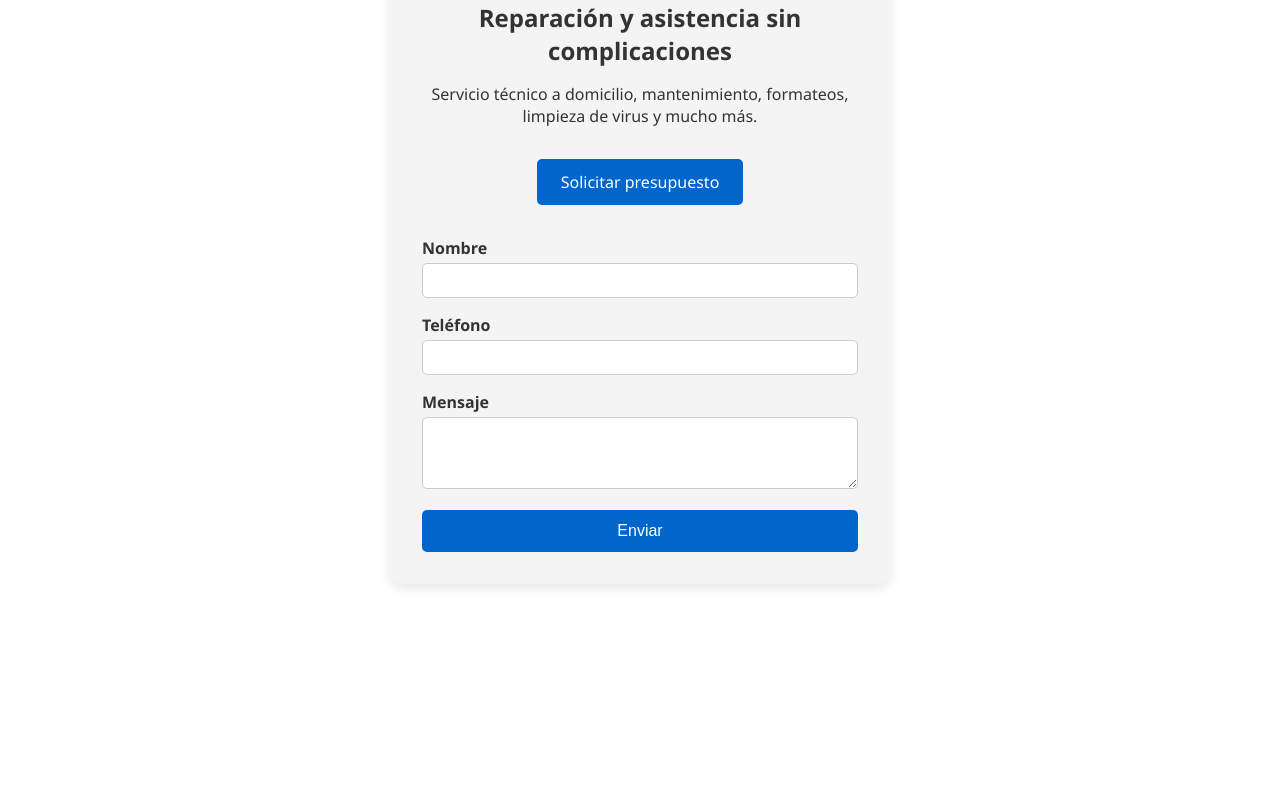
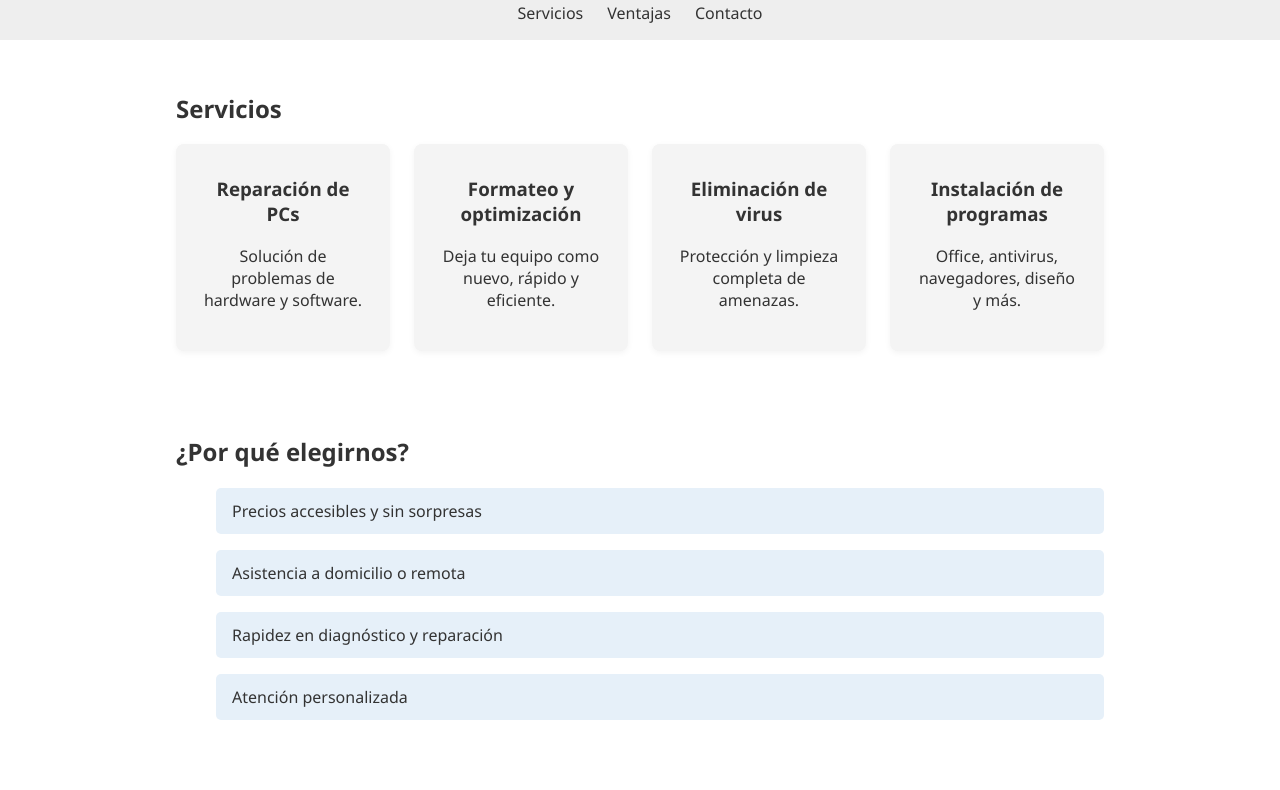
Before and after one commit to oskarwh87/solucionesinformaticas, a plain HTML site: page index.html in a window 1280 px wide. Shown: the part 171-961 px from the top of the page. Before the commit the page ends 800 px from the top, so only its background shows below. Drawn offline with Linux system fonts and the light colour scheme.

Commit message:
Update index.html

```diff
--- a/index.html
+++ b/index.html
@@ -6,69 +6,89 @@
   <title>Soluciones Informáticas Low Cost</title>
   <style>
     :root {
-      --color-principal: #0066cc;
+      --color-principal: #007acc;
       --color-secundario: #f4f4f4;
       --color-texto: #333;
     }
     * {
       box-sizing: border-box;
+      scroll-behavior: smooth;
     }
     body {
       margin: 0;
       font-family: 'Segoe UI', sans-serif;
       color: var(--color-texto);
-      background-color: white;
+      background-color: #fff;
+    }
+    header {
+      background: var(--color-principal);
+      color: white;
+      padding: 2rem 1rem;
+      text-align: center;
+    }
+    header h1 {
+      margin: 0;
+      font-size: 2rem;
+    }
+    header p {
+      margin-top: 0.5rem;
+      font-size: 1.1rem;
+    }
+    nav {
       display: flex;
-      align-items: center;
       justify-content: center;
-      height: 100vh;
-      overflow: hidden;
+      gap: 1.5rem;
+      padding: 1rem;
+      background: #eee;
     }
-    .contenedor {
+    nav a {
+      text-decoration: none;
+      color: var(--color-texto);
+      font-weight: 500;
+    }
+    section {
+      padding: 2rem 1rem;
+      max-width: 960px;
+      margin: auto;
+    }
+    .servicios {
+      display: grid;
+      grid-template-columns: repeat(auto-fit, minmax(200px, 1fr));
+      gap: 1.5rem;
+      margin-top: 1rem;
+    }
+    .servicio {
+      background: var(--color-secundario);
+      padding: 1.5rem;
+      border-radius: 8px;
+      box-shadow: 0 2px 6px rgba(0,0,0,0.05);
       text-align: center;
-      padding: 2rem;
-      max-width: 500px;
-      background-color: var(--color-secundario);
-      border-radius: 12px;
-      box-shadow: 0 4px 12px rgba(0,0,0,0.1);
     }
-    .logo {
-      font-size: 1.8rem;
-      font-weight: 700;
-      color: var(--color-principal);
-      margin-bottom: 1rem;
+    .servicio h3 {
+      margin-top: 0.5rem;
     }
-    h1 {
-      font-size: 1.5rem;
-      margin-bottom: 1rem;
+    .ventajas {
+      display: flex;
+      flex-direction: column;
+      gap: 1rem;
     }
-    p.descripcion {
-      font-size: 1rem;
-      margin-bottom: 2rem;
-    }
-    .boton {
-      background-color: var(--color-principal);
-      color: #fff;
-      padding: 0.75rem 1.5rem;
-      border: none;
+    .ventajas li {
+      list-style: none;
+      background: #e6f0f9;
+      padding: 0.75rem 1rem;
       border-radius: 5px;
-      text-decoration: none;
-      display: inline-block;
-      margin-bottom: 2rem;
-      transition: background-color 0.3s;
-    }
-    .boton:hover {
-      background-color: #004999;
     }
     form {
-      text-align: left;
+      background: var(--color-secundario);
+      padding: 2rem;
+      border-radius: 8px;
     }
-    label {
+    form label {
+      display: block;
+      margin-bottom: 0.5rem;
       font-weight: 600;
-      display: block;
-      margin-bottom: 0.25rem;
     }
-    input, textarea {
+    form input, form textarea {
       width: 100%;
       padding: 0.5rem;
       margin-bottom: 1rem;
@@ -76,29 +96,70 @@
       border-radius: 5px;
       font-size: 0.95rem;
     }
-    button[type="submit"] {
-      width: 100%;
-      background-color: var(--color-principal);
+    form button {
+      background: var(--color-principal);
       color: white;
-      padding: 0.75rem;
+      padding: 0.75rem 1.5rem;
       border: none;
       border-radius: 5px;
       font-size: 1rem;
       cursor: pointer;
     }
-    button[type="submit"]:hover {
-      background-color: #004999;
+    footer {
+      background: #333;
+      color: #fff;
+      text-align: center;
+      padding: 1rem;
+      font-size: 0.9rem;
     }
   </style>
 </head>
 <body>
-  <div class="contenedor">
-    <div class="logo">Soluciones Informáticas Low Cost</div>
-    <h1>Reparación y asistencia sin complicaciones</h1>
-    <p class="descripcion">Servicio técnico a domicilio, mantenimiento, formateos, limpieza de virus y mucho más.</p>
-    <a href="#contacto" class="boton">Solicitar presupuesto</a>
+  <header>
+    <h1>Soluciones Informáticas Low Cost</h1>
+    <p>Servicio técnico profesional y económico</p>
+  </header>
+
+  <nav>
+    <a href="#servicios">Servicios</a>
+    <a href="#ventajas">Ventajas</a>
+    <a href="#contacto">Contacto</a>
+  </nav>
+
+  <section id="servicios">
+    <h2>Servicios</h2>
+    <div class="servicios">
+      <div class="servicio">
+        <h3>Reparación de PCs</h3>
+        <p>Solución de problemas de hardware y software.</p>
+      </div>
+      <div class="servicio">
+        <h3>Formateo y optimización</h3>
+        <p>Deja tu equipo como nuevo, rápido y eficiente.</p>
+      </div>
+      <div class="servicio">
+        <h3>Eliminación de virus</h3>
+        <p>Protección y limpieza completa de amenazas.</p>
+      </div>
+      <div class="servicio">
+        <h3>Instalación de programas</h3>
+        <p>Office, antivirus, navegadores, diseño y más.</p>
+      </div>
+    </div>
+  </section>
+
+  <section id="ventajas">
+    <h2>¿Por qué elegirnos?</h2>
+    <ul class="ventajas">
+      <li>Precios accesibles y sin sorpresas</li>
+      <li>Asistencia a domicilio o remota</li>
+      <li>Rapidez en diagnóstico y reparación</li>
+      <li>Atención personalizada</li>
+    </ul>
+  </section>
 
   <section id="contacto">
+    <h2>Contacto</h2>
     <form action="https://formspree.io/f/YOUR_ID" method="POST">
       <label for="nombre">Nombre</label>
       <input type="text" id="nombre" name="nombre" required>
@@ -112,6 +173,10 @@
       <button type="submit">Enviar</button>
     </form>
   </section>
-  </div>
+
+  <footer>
+    &copy; 2025 Soluciones Informáticas Low Cost - Todos los derechos reservados<br>
+    WhatsApp: +34 624 988 224
+  </footer>
 </body>
 </html>
```
Lines whose indentation alone changed are shown as unchanged.
